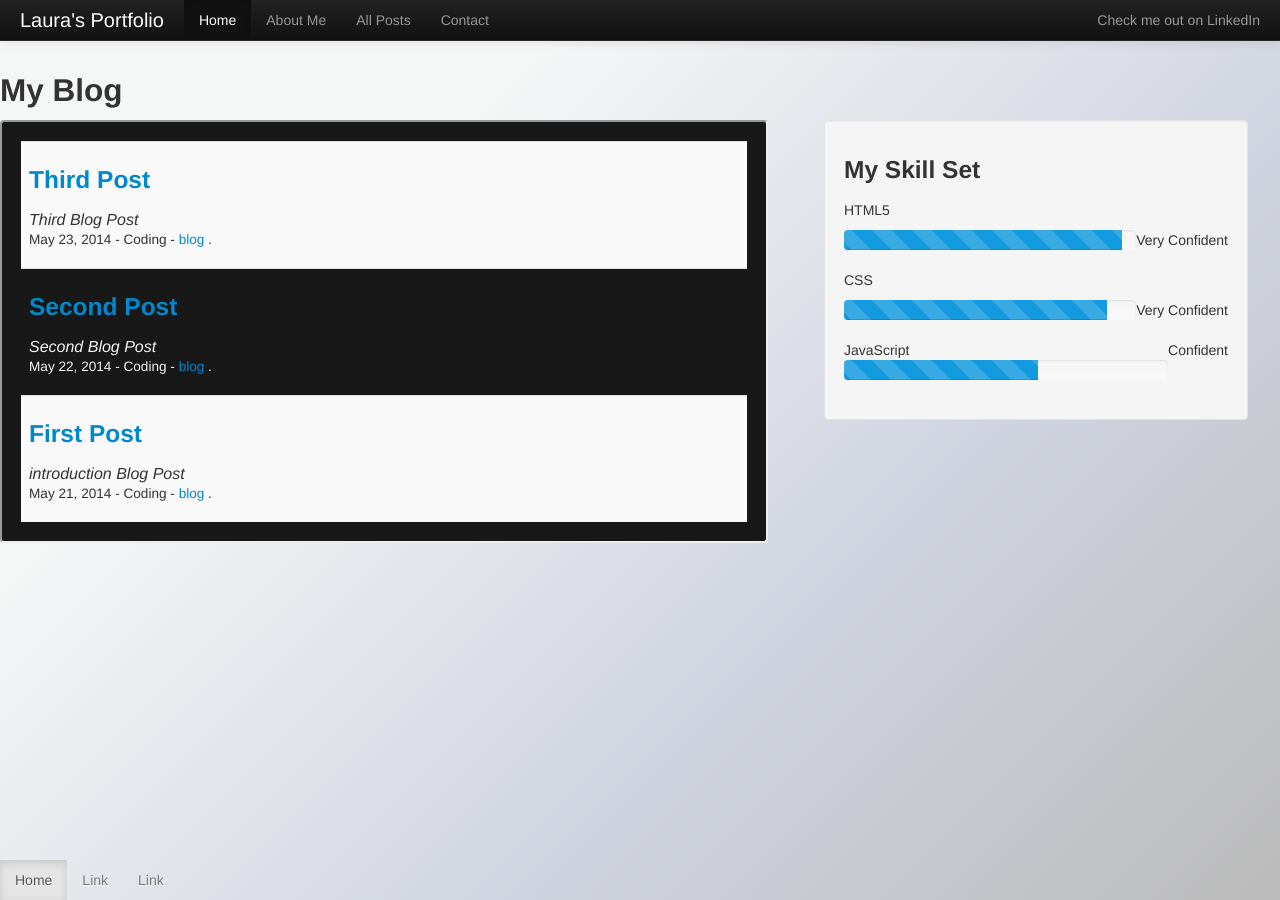
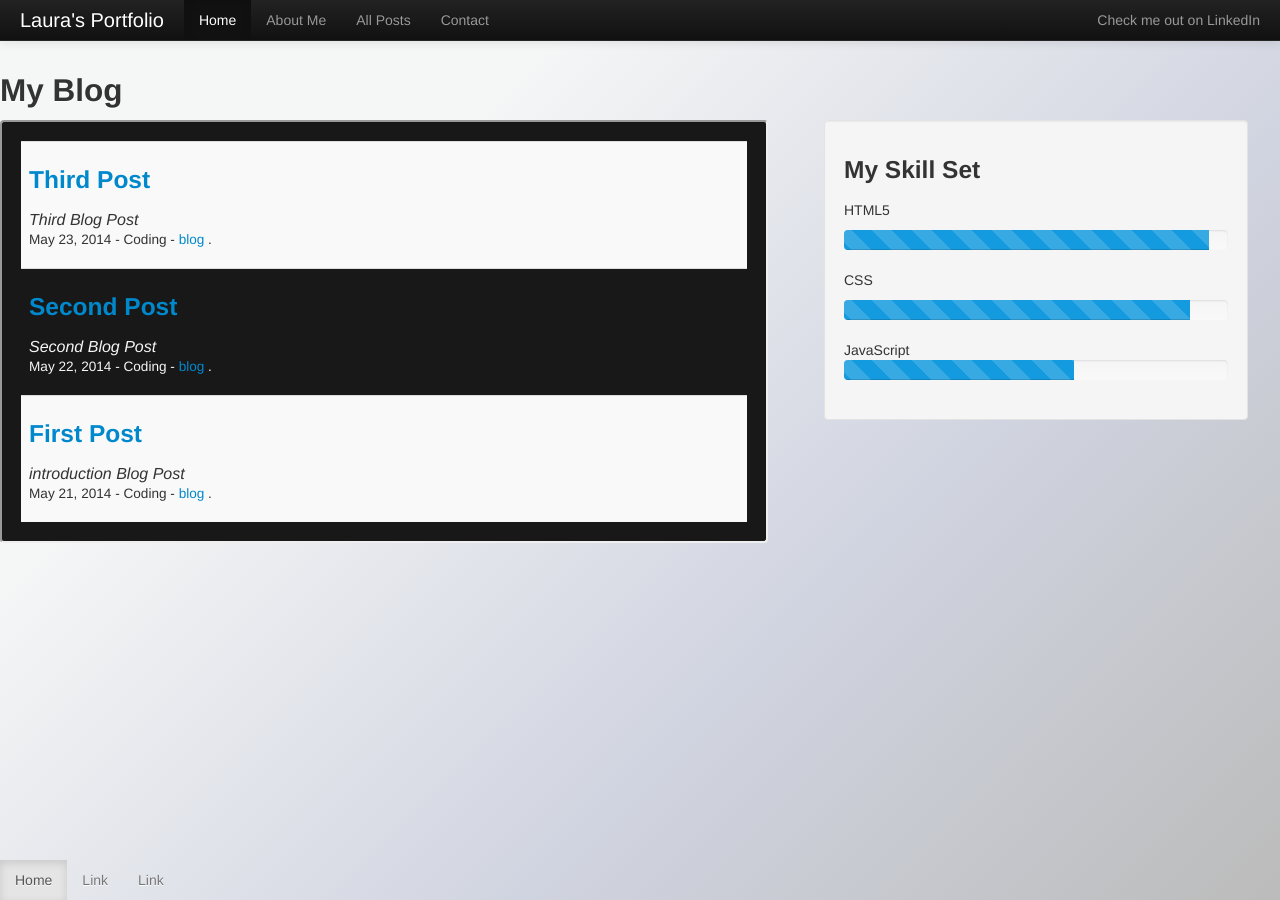
Before and after one commit to LauraR6561/Laurar6561.github.io, a Jekyll site: the page built from index.html, in a window 1280 px wide. Built offline with Jekyll 4.4.1, drawn with Linux system fonts in a browser that asks for light colours; Markdown is read by kramdown in place of the engine named in the settings.

Commit message:
removed text

```diff
--- a/_includes/skills.html
+++ b/_includes/skills.html
@@ -3,19 +3,16 @@
     <div>
 
     <p>HTML5</p>
-    <p class="pull-right">Very Confident</p>
     <div class="progress progress-striped active">
           <div class="bar" style="width: 95%;"></div>
     </div>
 
     <p>CSS</p>
-    <p class="pull-right">Very Confident</p>
     <div class="progress progress-striped active">
           <div class="bar" style="width: 90%;"></div>
     </div>
 
     <p></p>JavaScript
-    <p class="pull-right">Confident</p>
     <div class="progress progress-striped active">
           <div class="bar" style="width: 60%;"></div>
     </div>
```
